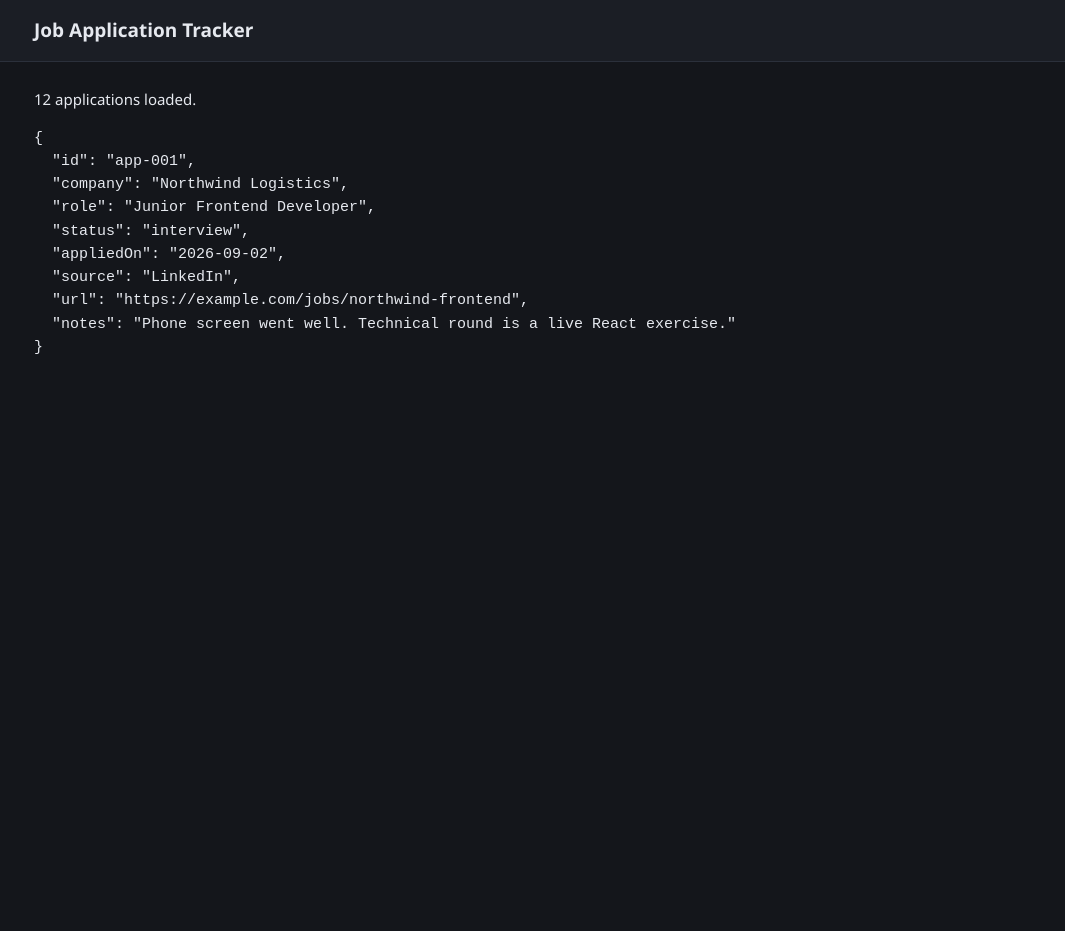
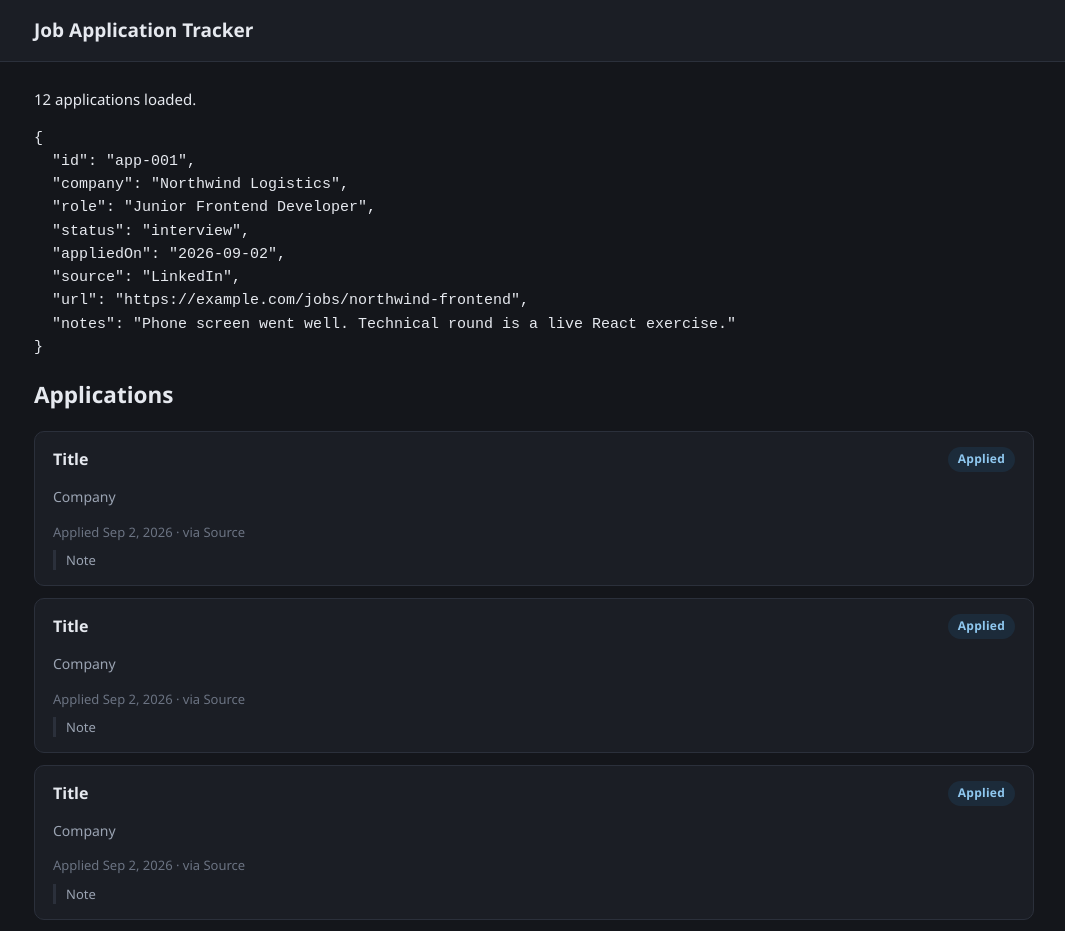
Before and after one commit to AaronB22/Job-Application-Tracker, a React (Vite) app: page / in a window 1280 px wide. Shown: the top 931 px of the page, without its empty margins (106-1171 px from the left). Before the commit the page ends 800 px from the top, so only its background shows below. Built offline with nearby package versions, Linux system fonts and the light colour scheme.

Commit message:
added basic card

```diff
--- a/src/App.jsx
+++ b/src/App.jsx
@@ -1,4 +1,5 @@
 import { applications } from './applications';
+import Posting from './compomemts/Posting';
 
 /**
  * The starting point. Right now it dumps the raw data on the page so you can
@@ -21,6 +22,15 @@ export default function App() {
 			<main className="container">
 				<p>{applications.length} applications loaded.</p>
 				<pre>{JSON.stringify(applications[0], null, 2)}</pre>
+
+				<h2>Applications</h2>
+				<div className='job-list'>
+					<Posting/>
+					<Posting/>
+					<Posting/>
+					<Posting/>
+				</div>
+
 			</main>
 		</>
 	);
--- /dev/null
+++ b/src/compomemts/Posting.jsx
@@ -0,0 +1,19 @@
+
+export default function Posting(){
+
+    return(
+        <div className="job-card">
+            <div className="grow">
+                <h3>
+                    <a href="#">Title</a>
+                </h3>
+                <p className="company">Company</p>
+                <div className="meta">
+                    Applied Sep 2, 2026 · via Source
+                </div>
+                <p className="note">Note</p>
+            </div>
+            <span className="badge badge-applied">Applied</span>
+        </div>
+    )
+}
```
Also changed, not shown: 1 other file (tests, documents, lock files or other folders).
